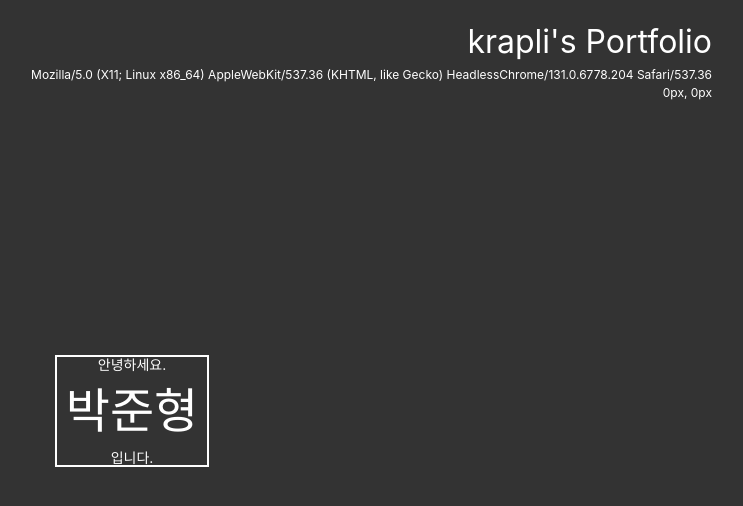
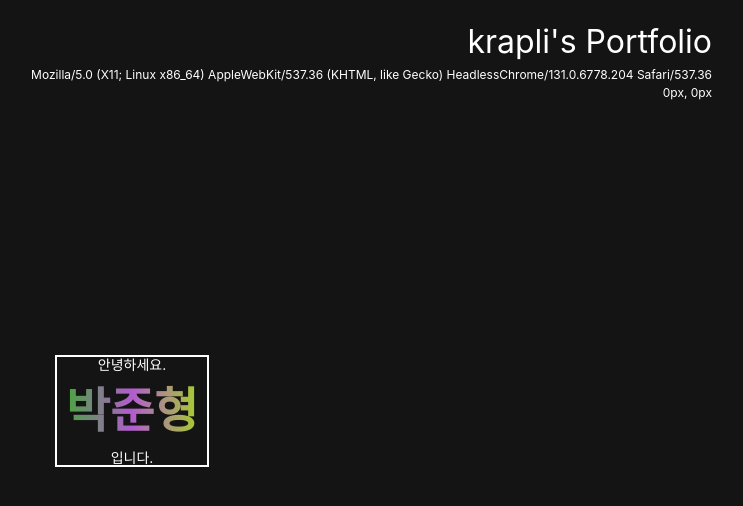
Before and after one commit to krapli441/garbanzo, a React app: page / in a window 1280 px wide. Shown: the top 506 px of the page, without its empty margins (508-1251 px from the left). Built offline with nearby package versions, Linux system fonts and the light colour scheme; a web font is replaced by a local one.

Commit message:
텍스트 굵기 변경 애니메이션 찾는 중

```diff
--- a/src/App.tsx
+++ b/src/App.tsx
@@ -8,7 +8,7 @@ import Bottom from "./components/views/bottom";
 import { Box, Image, Text } from "@chakra-ui/react";
 
 // css
-// import "./css/root.css";
+import "./css/root.css";
 
 export default function App() {
   useEffect(() => {
@@ -25,7 +25,7 @@ export default function App() {
       flexDirection="column"
       justifyContent="center"
       alignItems="center"
-      backgroundColor="blackAlpha.800"
+      backgroundColor="blackAlpha.900"
       color={"white"}
     >
       <Header />
--- a/src/components/views/myName.tsx
+++ b/src/components/views/myName.tsx
@@ -2,11 +2,15 @@
 import React from "react";
 
 // 리액트 컴포넌트
-import { Box, Image, Text } from "@chakra-ui/react";
+import { Box, Image, Text, chakra } from "@chakra-ui/react";
+import { motion, isValidMotionProp } from "framer-motion";
 import { useRandomFontWeight } from "../Hooks/RandomFontWeightHooks";
+import { useRandomTextColor } from "../Hooks/RandomColorHooks";
 
 export default function myNameBox() {
-
+  const fontType: Array<number> = [100, 200, 300, 400, 500, 600, 700, 800, 900];
+  const fontWeight = useRandomFontWeight(fontType);
+  const textcolor = useRandomTextColor();
 
   return (
     <Box
@@ -22,7 +26,13 @@ export default function myNameBox() {
       <Text className="greetingText" fontSize={14}>
         안녕하세요.
       </Text>
-      <Text className="myNameText" fontSize={48} fontWeight={useRandomFontWeight}>
+      <Text
+        className="myNameText"
+        fontSize={48}
+        fontWeight={fontWeight}
+        bgGradient={textcolor}
+        bgClip={"text"}
+      >
         박준형
       </Text>
       <Text className="greetingText" fontSize={14}>
```
